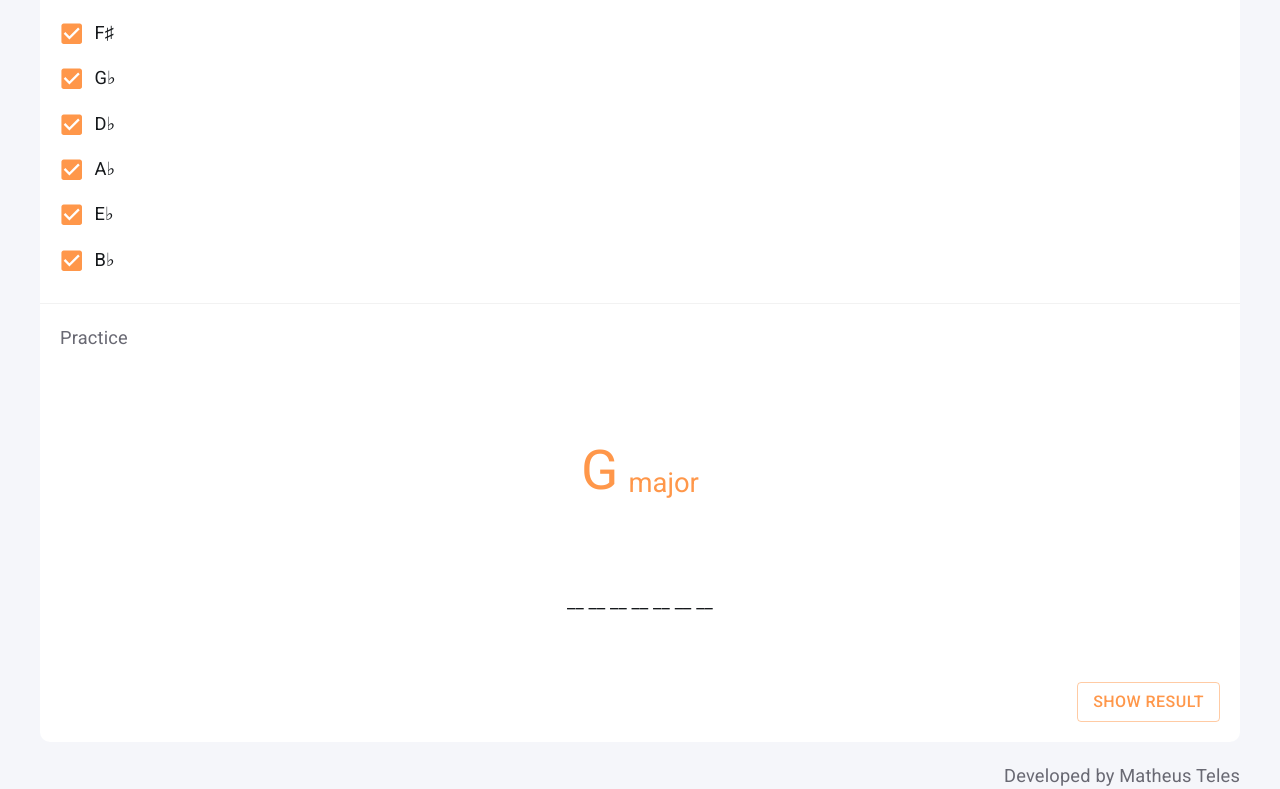
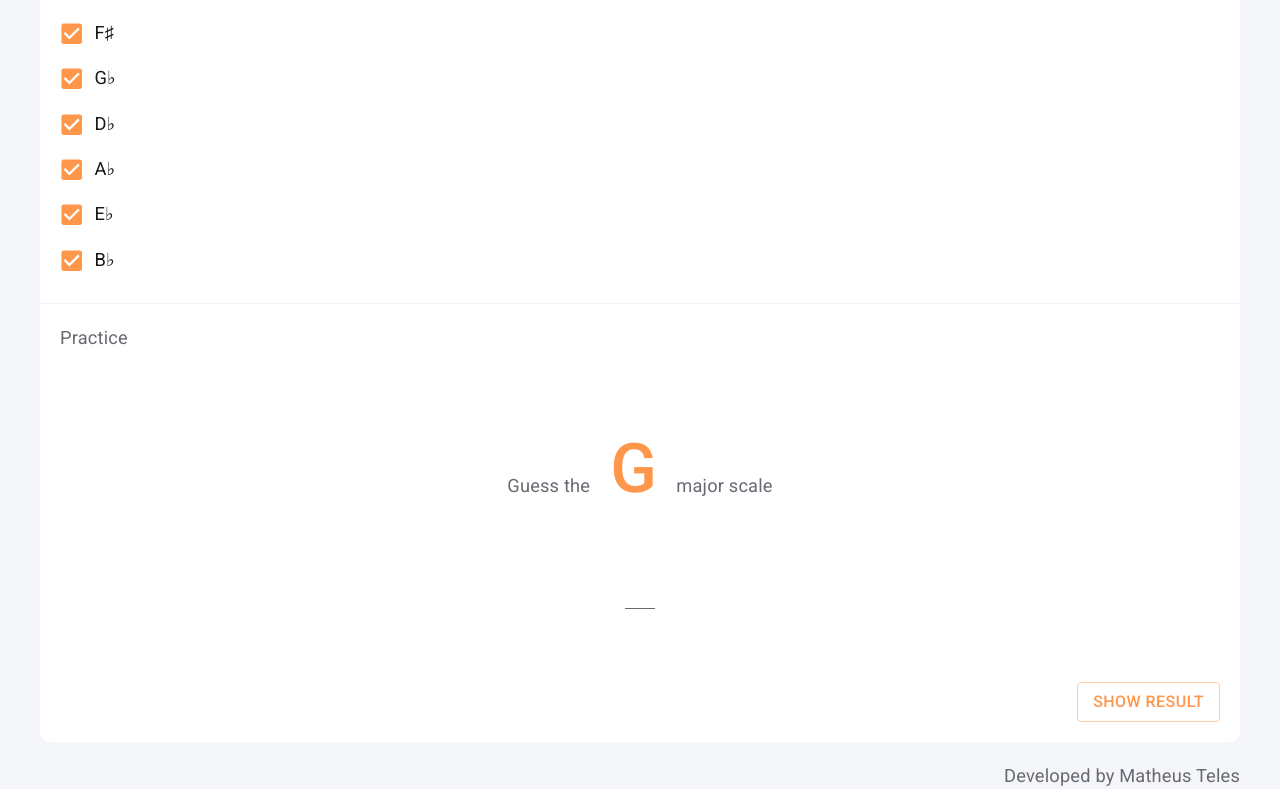
Before and after one commit to matheustdo/music-workout, a React (Create React App) app: page / in a window 1280 px wide. Shown: the part 438-1227 px from the top of the page. Built offline with nearby package versions, Linux system fonts and the light colour scheme.

Commit message:
Create a note field

```diff
--- a/src/i18n/translations/en.json
+++ b/src/i18n/translations/en.json
@@ -9,7 +9,11 @@
   "exercises": {
     "scaleNotes": {
       "scalesTitle": "Scales",
-      "practiceTitle": "Practice"
+      "practiceTitle": "Practice",
+      "guessThe": "Guess the",
+      "scales": {
+        "major": "major scale"
+      }
     }
   }
 }
--- a/src/i18n/translations/pt.json
+++ b/src/i18n/translations/pt.json
@@ -9,7 +9,11 @@
   "exercises": {
     "scaleNotes": {
       "scalesTitle": "Escalas",
-      "practiceTitle": "Prática"
+      "practiceTitle": "Prática",
+      "guessThe": "Adivinhe a escala de",
+      "scales": {
+        "major": "maior"
+      }
     }
   }
 }
--- /dev/null
+++ b/src/pages/Exercises/ScaleNotes/NoteField/index.jsx
@@ -0,0 +1,77 @@
+import { TextField } from "@mui/material";
+import PropTypes from "prop-types";
+import { useState } from "react";
+import { useTheme } from "react-jss";
+
+import useStyles from "./styles";
+
+/**
+ * A note field.
+ */
+function NoteField({ wrong, editable }) {
+  const classes = useStyles();
+  const [value, setValue] = useState("");
+  const theme = useTheme();
+
+  /**
+   * This function handles the text field to receives just musical notes.
+   */
+  function handleChange(event) {
+    const newValue = event.target.value;
+
+    if (newValue) {
+      const newUpper = newValue.toUpperCase();
+      const firstChars = ["A", "B", "C", "D", "E", "F", "G"];
+
+      if (newValue.length === 1) {
+        if (firstChars.includes(newUpper)) {
+          setValue(newUpper);
+        }
+      } else {
+        const firstChar = newUpper.charAt(0);
+        const lastChar = newUpper.charAt(1);
+
+        if (lastChar === "#" || lastChar === "♯") {
+          setValue(`${firstChar}♯`);
+        } else if (lastChar === "B" || lastChar === "♭") {
+          setValue(`${firstChar}♭`);
+        }
+      }
+    } else {
+      setValue("");
+    }
+  }
+
+  return (
+    <TextField
+      inputProps={{
+        min: 0,
+        style: {
+          fontSize: 24,
+          textAlign: "center",
+          fontWeight: 500,
+          color: wrong ? theme.pallete.salmon : "",
+        },
+        maxLength: 2,
+        className: classes.input,
+      }}
+      disabled={!editable}
+      variant="standard"
+      className={classes.textField}
+      value={value}
+      onChange={(e) => handleChange(e)}
+    />
+  );
+}
+
+NoteField.defaultProps = {
+  wrong: false,
+  editable: true,
+};
+
+NoteField.propTypes = {
+  wrong: PropTypes.bool,
+  editable: PropTypes.bool,
+};
+
+export default NoteField;
--- /dev/null
+++ b/src/pages/Exercises/ScaleNotes/NoteField/styles.jsx
@@ -0,0 +1,52 @@
+import { createUseStyles } from "react-jss";
+
+const useStyles = createUseStyles((theme) => ({
+  textField: {
+    width: 30,
+    borderRadius: "100%",
+
+    "& .MuiInput-root": {
+      "& .Mui-focused": {
+        color: theme.text.primary,
+      },
+      "&::before": {
+        borderBottom: `1px solid ${theme.text.secondary}`,
+      },
+      "&.Mui-disabled": {
+        "&::before": {
+          borderBottom: `1px solid${theme.text.primary}`,
+          borderBottomStyle: "solid !important",
+        },
+      },
+    },
+    "& .MuiInput-root:hover": {
+      "&::before": {
+        color: theme.text.primary,
+        borderBottom: `2px solid ${theme.text.secondary}`,
+      },
+      "&.Mui-disabled": {
+        "&::before": {
+          color: theme.text.primary,
+          borderBottom: `1px solid ${theme.text.primary}`,
+        },
+      },
+    },
+  },
+  input: {
+    "&.MuiInput-input": {
+      "-webkit-text-fill-color": "unset !important",
+      color: theme.text.secondary,
+      transition: "all 0.1s ease",
+
+      "&.Mui-disabled": {
+        color: theme.text.primary,
+        transition: "all 0.1s ease",
+      },
+    },
+    "&:focus": {
+      color: theme.text.primary,
+    },
+  },
+}));
+
+export default useStyles;
--- a/src/pages/Exercises/ScaleNotes/index.jsx
+++ b/src/pages/Exercises/ScaleNotes/index.jsx
@@ -14,6 +14,7 @@ import {
   pitchList,
 } from "../../../constants/definitions";
 import { getRandom } from "../../../util/functions";
+import NoteField from "./NoteField";
 import useStyles from "./styles";
 
 /**
@@ -90,22 +91,34 @@ function ScaleNotes(props) {
         </Typography>
         <div className={classes.exerciseWrapper}>
           <div className={classes.frontCard}>
-            <Typography variant="h3" display="inline" color="primary">
+            <Typography
+              style={{ marginRight: 20 }}
+              display="inline"
+              color="text.secondary"
+              className={classes.frontText}
+            >
+              {t("exercises.scaleNotes.guessThe")}
+            </Typography>
+            <Typography
+              variant="h2"
+              display="inline"
+              color="primary"
+              className={classes.frontText}
+              fontWeight={500}
+            >
               {pitchLabels[note]}
             </Typography>
             <Typography
-              style={{ marginLeft: 10 }}
-              variant="h5"
+              style={{ marginLeft: 20 }}
               display="inline"
-              color="primary"
+              color="text.secondary"
+              className={classes.frontText}
             >
-              major
+              {t("exercises.scaleNotes.scales.major")}
             </Typography>
           </div>
           <div className={classes.backCard}>
-            <Typography style={{ marginTop: 20 }}>
-              {result || `__ __ __ __ __ __ __`}
-            </Typography>
+            <NoteField />
           </div>
           <div className={classes.buttonRow}>
             <Button variant="outlined" onClick={() => handleNextButton()}>
--- a/src/pages/Exercises/ScaleNotes/styles.jsx
+++ b/src/pages/Exercises/ScaleNotes/styles.jsx
@@ -35,6 +35,11 @@ const useStyles = createUseStyles((theme) => ({
     alignItems: "flex-end",
     justifyContent: "center",
   },
+  frontText: {
+    "&.MuiTypography-root": {
+      lineHeight: 0.7,
+    },
+  },
   backCard: {
     display: "flex",
     alignItems: "flex-end",
--- a/src/util/functions.jsx
+++ b/src/util/functions.jsx
@@ -1,6 +1,6 @@
 /**
- * Randomizes a note from pitch list.
- * @returns A random note from pitch list
+ * Get a random value from a list
+ * @returns A random value.
  */
 export function getRandom(list) {
   return list[Math.floor(Math.random() * list.length)];
```
